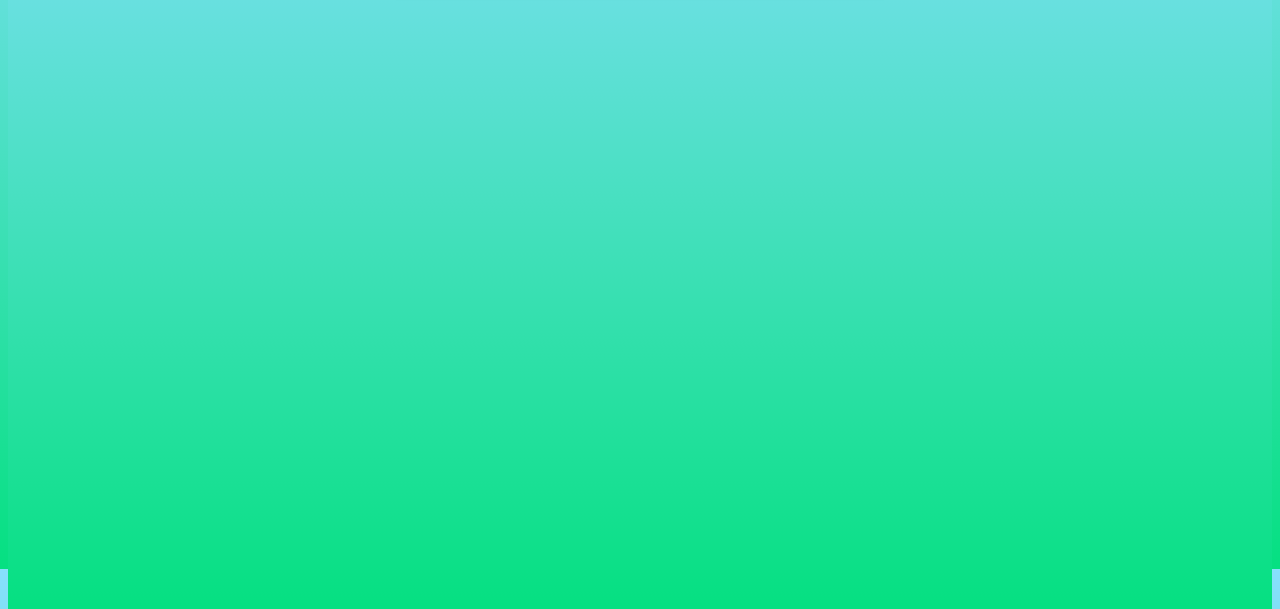
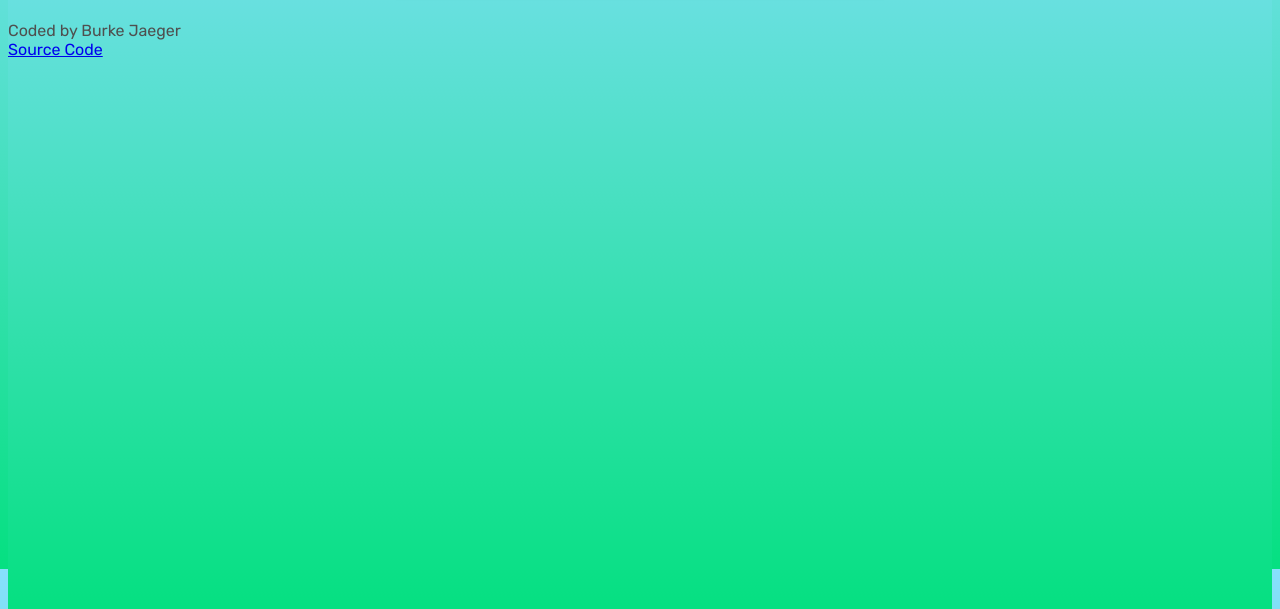
Before and after one commit to burkejaeger/dali-code-sample-0, a React app: page src/index.html in a window 1280 px wide. Shown: the part 231-840 px from the top of the page. Built offline with nearby package versions, Linux system fonts and the light colour scheme; a web font is replaced by a local one.

Commit message:
added footer

```diff
--- a/src/index.html
+++ b/src/index.html
@@ -15,5 +15,9 @@
   <body>
     <div class="logo"></div>
     <div id="main">Loading</div>
+    <footer>
+      <div>Coded by Burke Jaeger</div>
+      <a href="https://github.com/burkejaeger/dali-code-sample-0"> Source Code </a>
+    </footer>
   </body>
 </html>
```
